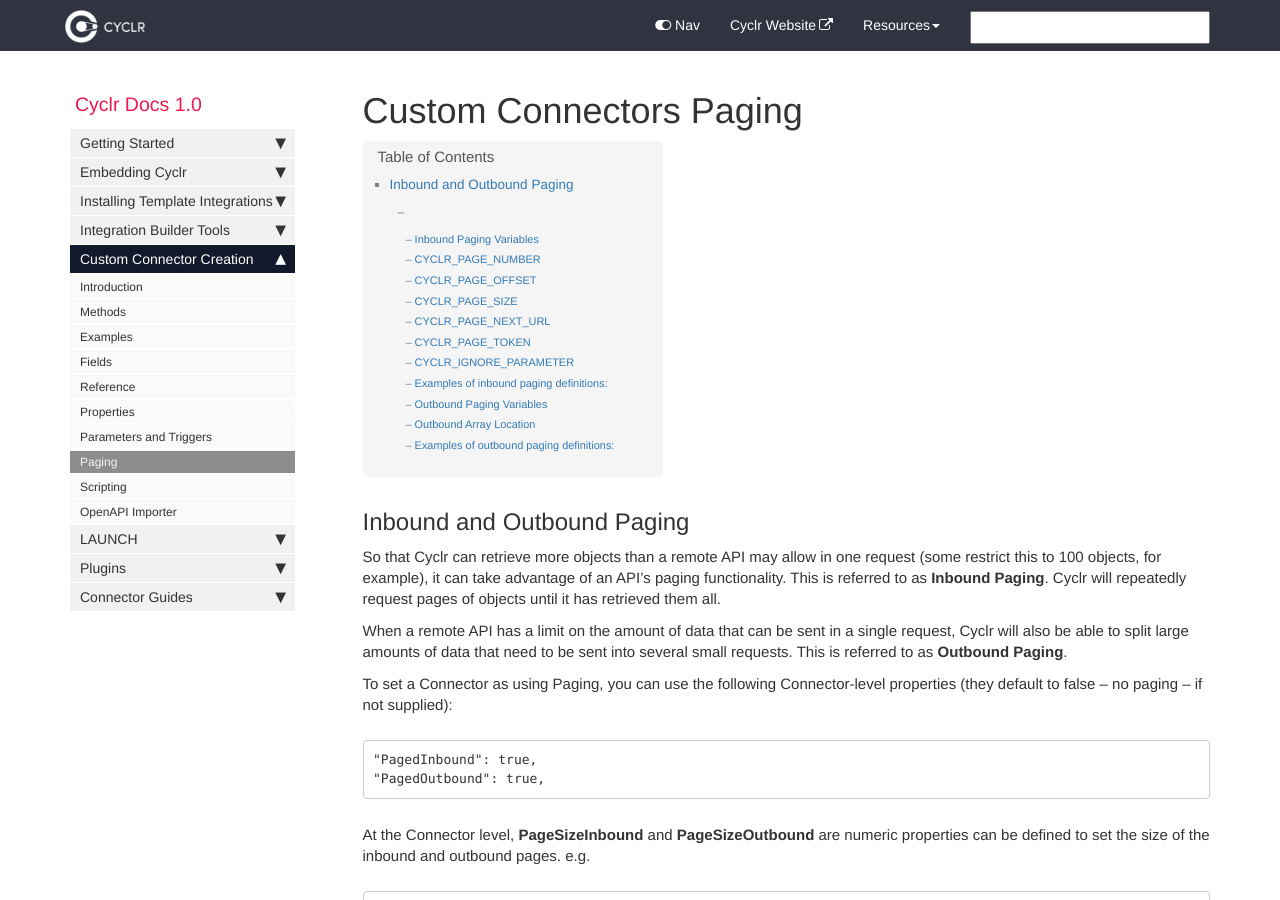
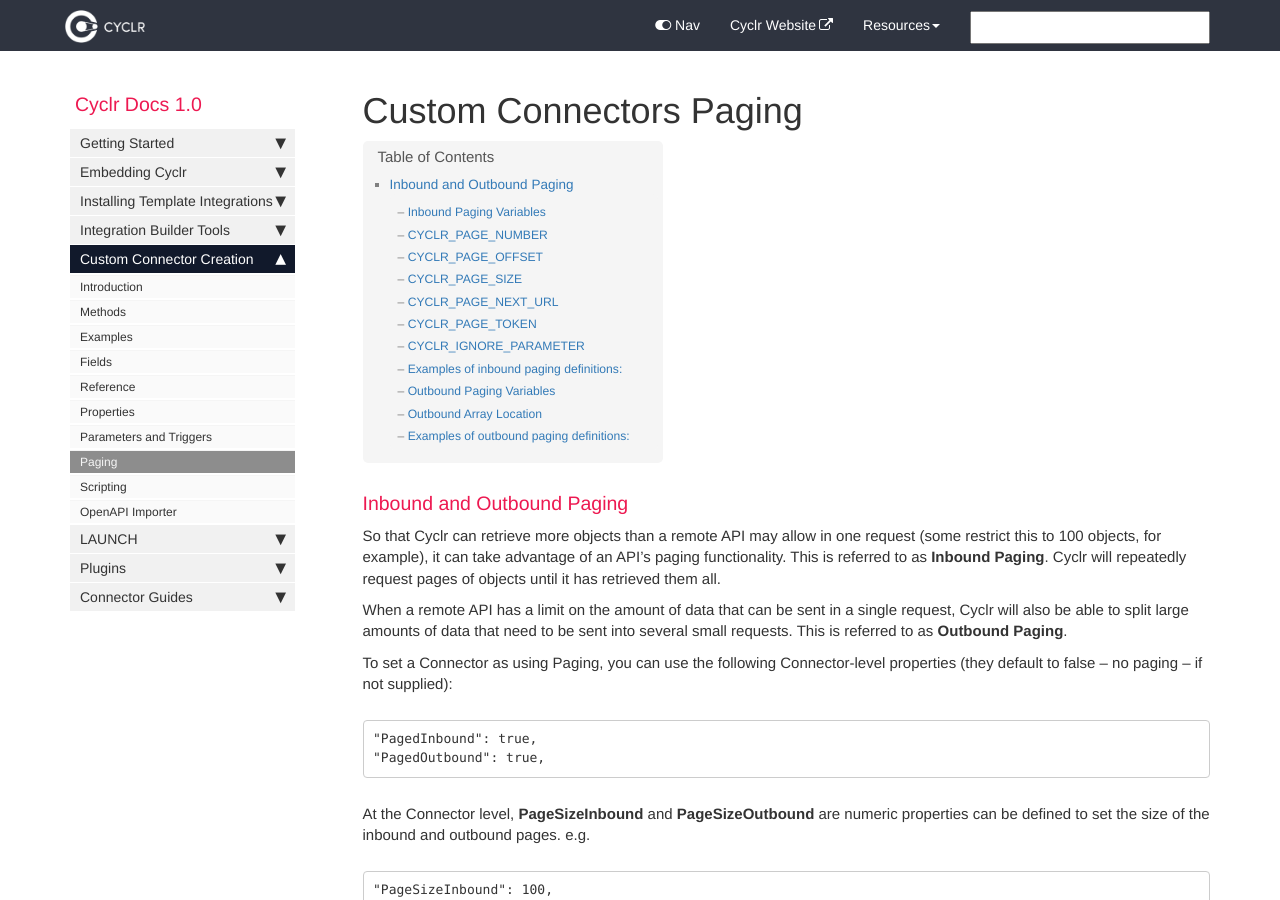
Before and after one commit to sneakysneak/docs, a Jekyll site: the page built from pages/custom-connectors/paging.md, in a window 1280 px wide and 900 px high. Built offline with Jekyll 4.4.1, drawn with Linux system fonts in a browser that asks for light colours; nearby versions of some CDN libraries; comment, search, counter and statistics services are not loaded.

Commit message:
Tweaked first heading to remove odd content bullet point

```diff
--- a/pages/custom-connectors/paging.md
+++ b/pages/custom-connectors/paging.md
@@ -5,8 +5,7 @@ permalink: custom-connectors-paging
 tags: [connector-creation]
 ---
 
-Inbound and Outbound Paging
----------------------------
+### Inbound and Outbound Paging
 
 So that Cyclr can retrieve more objects than a remote API may allow in one request (some restrict this to 100 objects, for example), it can take advantage of an API’s paging functionality. This is referred to as **Inbound Paging**. Cyclr will repeatedly request pages of objects until it has retrieved them all.
 
```
